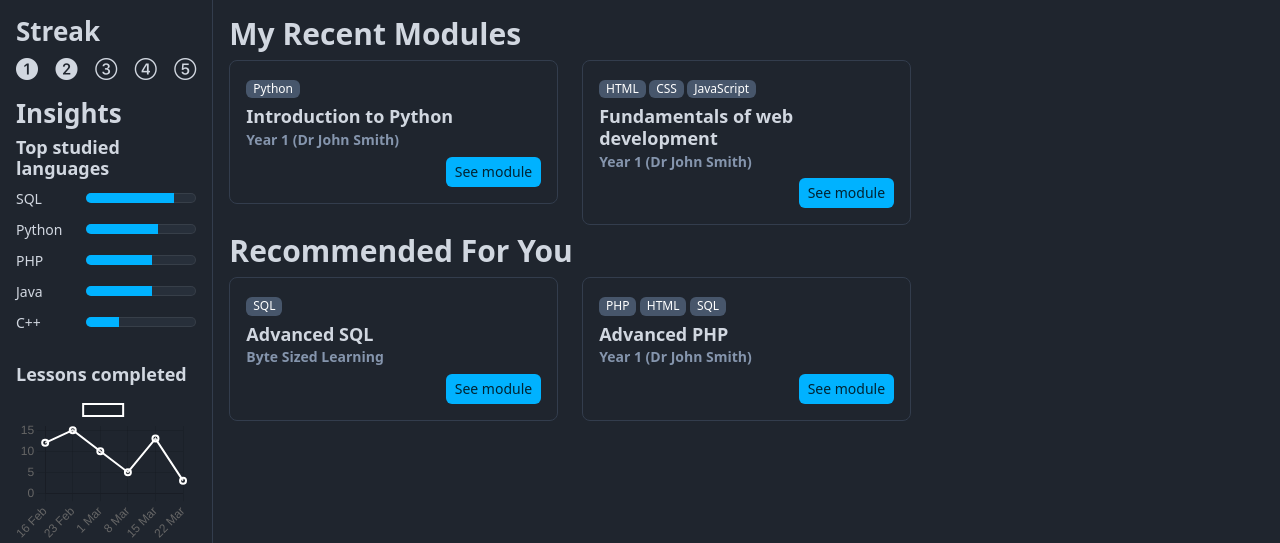
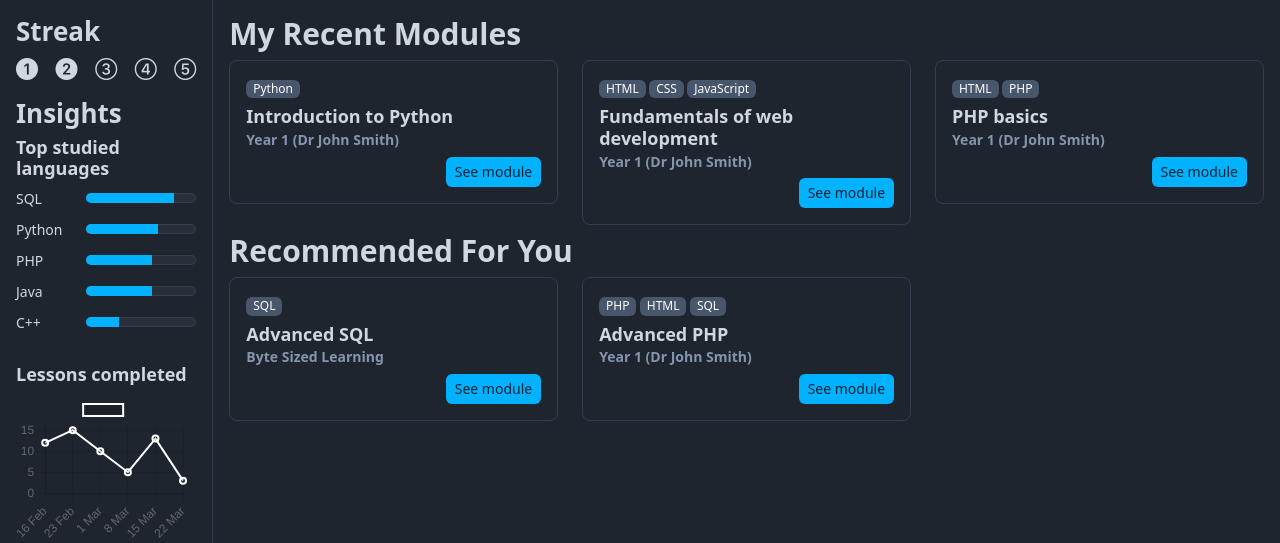
Before and after one commit to ben-oldham1/ALP-Prototype, a Flask app: page /home in a window 1280 px wide. Shown: the part 61-604 px from the top of the page. Run offline with Flask 3, Linux system fonts and the light colour scheme; some libraries are stand-ins or nearby versions.

Commit message:
Fix unaligned divs

```diff
--- a/templates/pages/home.html
+++ b/templates/pages/home.html
@@ -279,6 +279,7 @@ Home
                         </div>
                     </div>
                 </div>
+
                 <div class="col-md-4 col-sm-6">
                     <div class="card">
                         <div class="card-body">
@@ -295,8 +296,8 @@ Home
                         </div>
                     </div>
                 </div>
-            </div>
-            <!-- <div class="col-md-4 col-sm-6">
+
+                <div class="col-md-4 col-sm-6">
                     <div class="card">
                         <div class="card-body">
                             <div class="mb-2">
@@ -311,7 +312,7 @@ Home
                         </div>
                     </div>
                 </div>
-        </div> -->
+            </div>
 
             <div class="row mt-2">
                 <div class="col-12">
```
Lines whose indentation alone changed are shown as unchanged.
